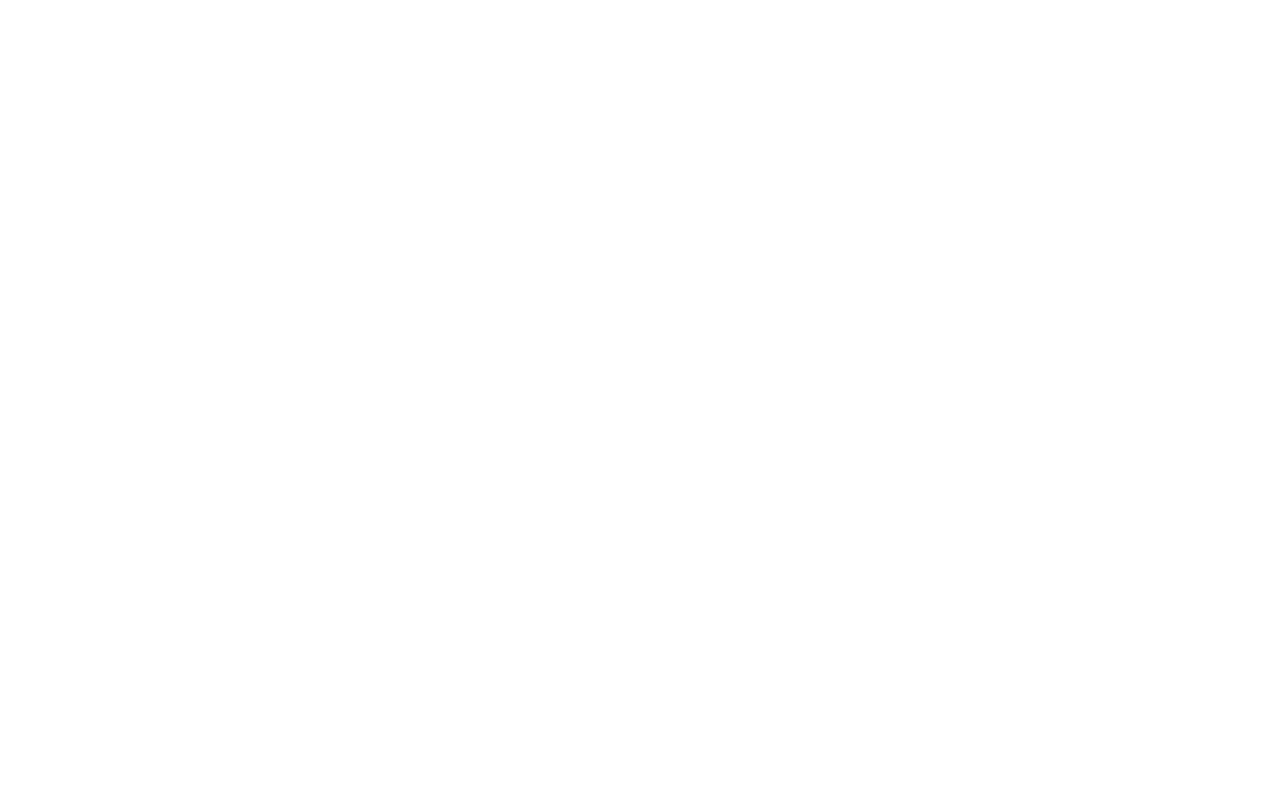
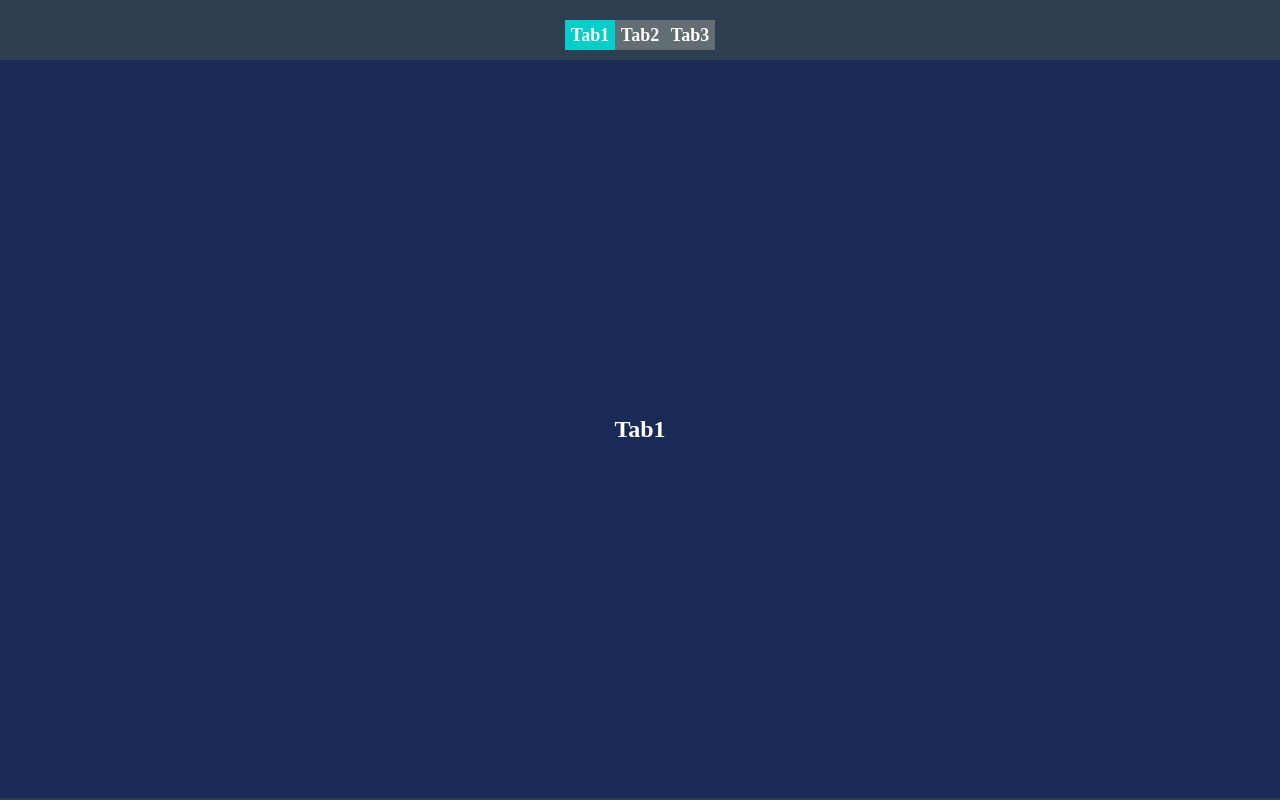
Before and after one commit to darskp/react-projects, a React (Create React App) app: page /react-projects/tabs in a window 1280 px wide. Before the commit this address had no page. Built offline with nearby package versions, Linux system fonts and the light colour scheme.

Commit message:
tabs logic

```diff
--- a/src/App.js
+++ b/src/App.js
@@ -9,6 +9,7 @@ import Treeview from "./components/6. tree-view-menu/treeview.jsx";
 import QrCode from "./components/7. qr-code-generator/qr.jsx";
 import Darktheme from "./components/8. darktheme/darktheme.jsx";
 import ScrollBar from "./components/9. scroll indicator/index.jsx";
+import Tabs from "./components/10. Tabs/index.jsx";
 
 function App() {
   return (
@@ -25,6 +26,7 @@ function App() {
           <Route path="/qrcode" element={<QrCode />} />
           <Route path="/darktheme" element={<Darktheme />} />
           <Route path="/scrollindicator" element={<ScrollBar />} />
+          <Route path="/tabs" element={<Tabs />} />
         </Routes>
       </BrowserRouter>
     </div>
--- /dev/null
+++ b/src/components/10. Tabs/index.css
@@ -0,0 +1,53 @@
+.main-container {
+  background-color: #2c3e50;
+  width: 100%;
+  min-height: 100vh;
+  display: flex;
+  flex-direction: column;
+
+  .div-container {
+    width: 100%;
+    display: flex;
+    justify-content: center;
+    align-items: center;
+  }
+
+  .tab-container {
+    width: 150px;
+    display: flex;
+    align-items: center;
+    margin-top: 20px;
+    justify-content: center;
+    gap: 0px;
+  }
+
+  .each-tab-container {
+    width: 50px;
+    height: 30px;
+    display: flex;
+    align-items: center;
+    justify-content: center;
+    color: white;
+    font-weight: bold;
+    font-size: 18px;
+    background-color: #636e72;
+    cursor: pointer;
+  }
+  .activetab {
+    background-color: #00cec9;
+  }
+
+  .component-section div {
+    color: white;
+    text-align: center;
+    background-color: #192a56;
+    display: flex;
+    align-items: center;
+    justify-content: center;
+    min-height: calc(100vh - 62px);
+    width: 100%;
+    margin-top: 10px;
+    font-weight: bold;
+    font-size: 24px;
+  }
+}
--- /dev/null
+++ b/src/components/10. Tabs/index.jsx
@@ -0,0 +1,54 @@
+import React, {useState} from "react";
+import {tabs} from "./tabs";
+import "./index.css";
+
+const Tab1 = () => <div>Tab1</div>;
+const Tab2 = () => <div>Tab2</div>;
+const Tab3 = () => <div>Tab3</div>;
+
+const componentMap = {
+  Tab1,
+  Tab2,
+  Tab3,
+};
+
+const Tabs = () => {
+  const [activeTab, setActiveTab] = useState(tabs[0].id);
+  const ActiveComponent =
+    componentMap[tabs.find((eachTab) => eachTab.id == activeTab)?.label];
+
+  return (
+    <div className="main-container">
+      <div className="div-container">
+        <div className="tab-container">
+          {tabs.map((eachTab) => (
+            <div
+              role="button"
+              tabIndex="0"
+              aria-label={eachTab.label}
+              onKeyDown={(e) => {
+                if (e.key == "Enter" || e.key == "") {
+                  setActiveTab(eachTab.id);
+                }
+              }}
+              onClick={() => setActiveTab(eachTab.id)}
+              className={
+                activeTab == eachTab.id
+                  ? "each-tab-container activetab"
+                  : "each-tab-container"
+              }
+              key={eachTab.id}
+            >
+              <p>{eachTab.label}</p>
+            </div>
+          ))}
+        </div>
+      </div>
+      <div className="div-container component-section">
+        {ActiveComponent && <ActiveComponent />}
+      </div>
+    </div>
+  );
+};
+
+export default Tabs;
--- /dev/null
+++ b/src/components/10. Tabs/tabs.js
@@ -0,0 +1,17 @@
+export const tabs = [
+  {
+    label: "Tab1",
+    Component: "tab1",
+    id: 1,
+  },
+  {
+    label: "Tab2",
+    Component: "tab2",
+    id: 2,
+  },
+  {
+    label: "Tab3",
+    Component: "tab3",
+    id: 3,
+  },
+];
```
